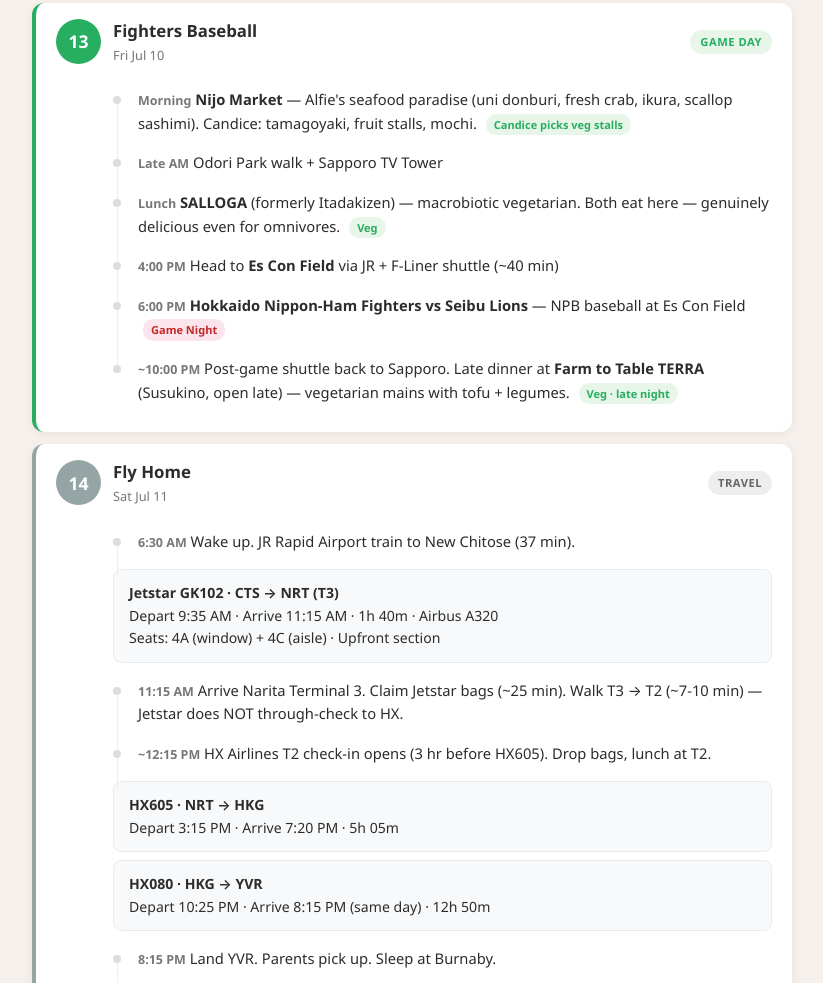
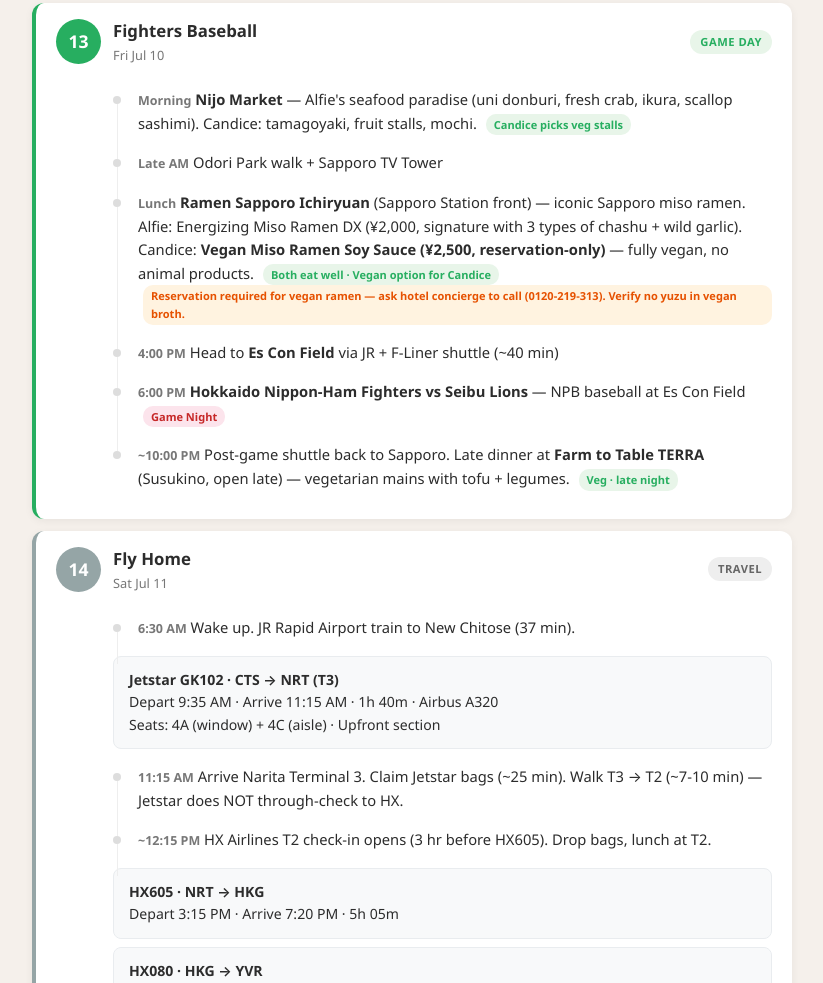
Before and after one commit to a-loh/japan-2026, a plain HTML site: page index.html in a window 1280 px wide. Shown: the part 6236-7219 px from the top of the page, without its empty margins (228-1051 px from the left). Drawn offline with Linux system fonts and the light colour scheme.

Commit message:
Add Ramen Ichiryuan as Fri Jul 10 lunch (both eat well; vegan ramen for Candice)

```diff
--- a/index.html
+++ b/index.html
@@ -789,8 +789,9 @@
         <span class="time">Late AM</span> Odori Park walk + Sapporo TV Tower
       </div>
       <div class="timeline-item">
-        <span class="time">Lunch</span> <strong>SALLOGA</strong> (formerly Itadakizen) — macrobiotic vegetarian. Both eat here — genuinely delicious even for omnivores.
-        <span class="veg-tag">Veg</span>
+        <span class="time">Lunch</span> <strong>Ramen Sapporo Ichiryuan</strong> (Sapporo Station front) — iconic Sapporo miso ramen. Alfie: Energizing Miso Ramen DX (¥2,000, signature with 3 types of chashu + wild garlic). Candice: <strong>Vegan Miso Ramen Soy Sauce (¥2,500, reservation-only)</strong> — fully vegan, no animal products.
+        <span class="veg-tag">Both eat well · Vegan option for Candice</span>
+        <span class="highlight-tag">Reservation required for vegan ramen — ask hotel concierge to call (0120-219-313). Verify no yuzu in vegan broth.</span>
       </div>
       <div class="timeline-item">
         <span class="time">4:00 PM</span> Head to <strong>Es Con Field</strong> via JR + F-Liner shuttle (~40 min)
```
